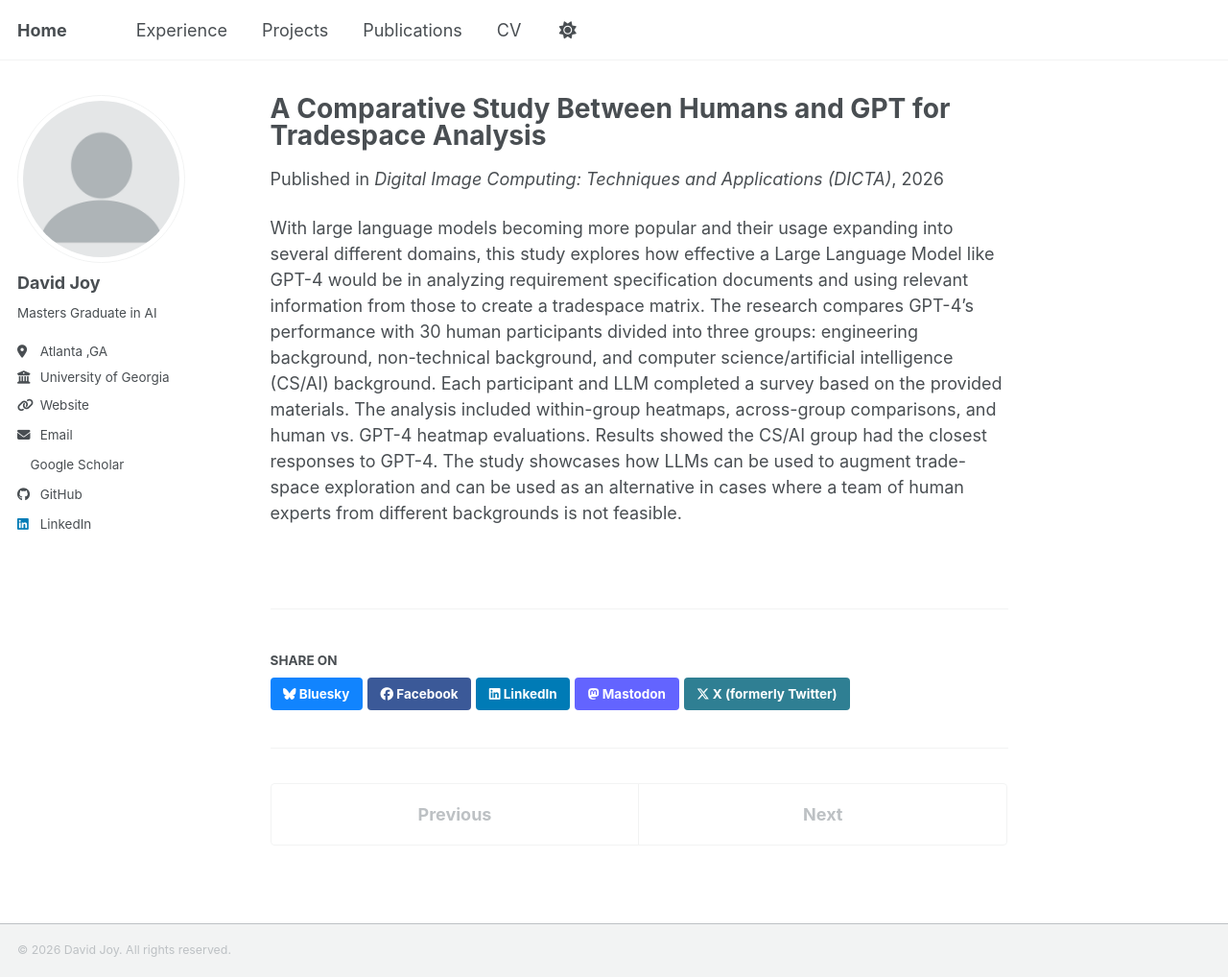
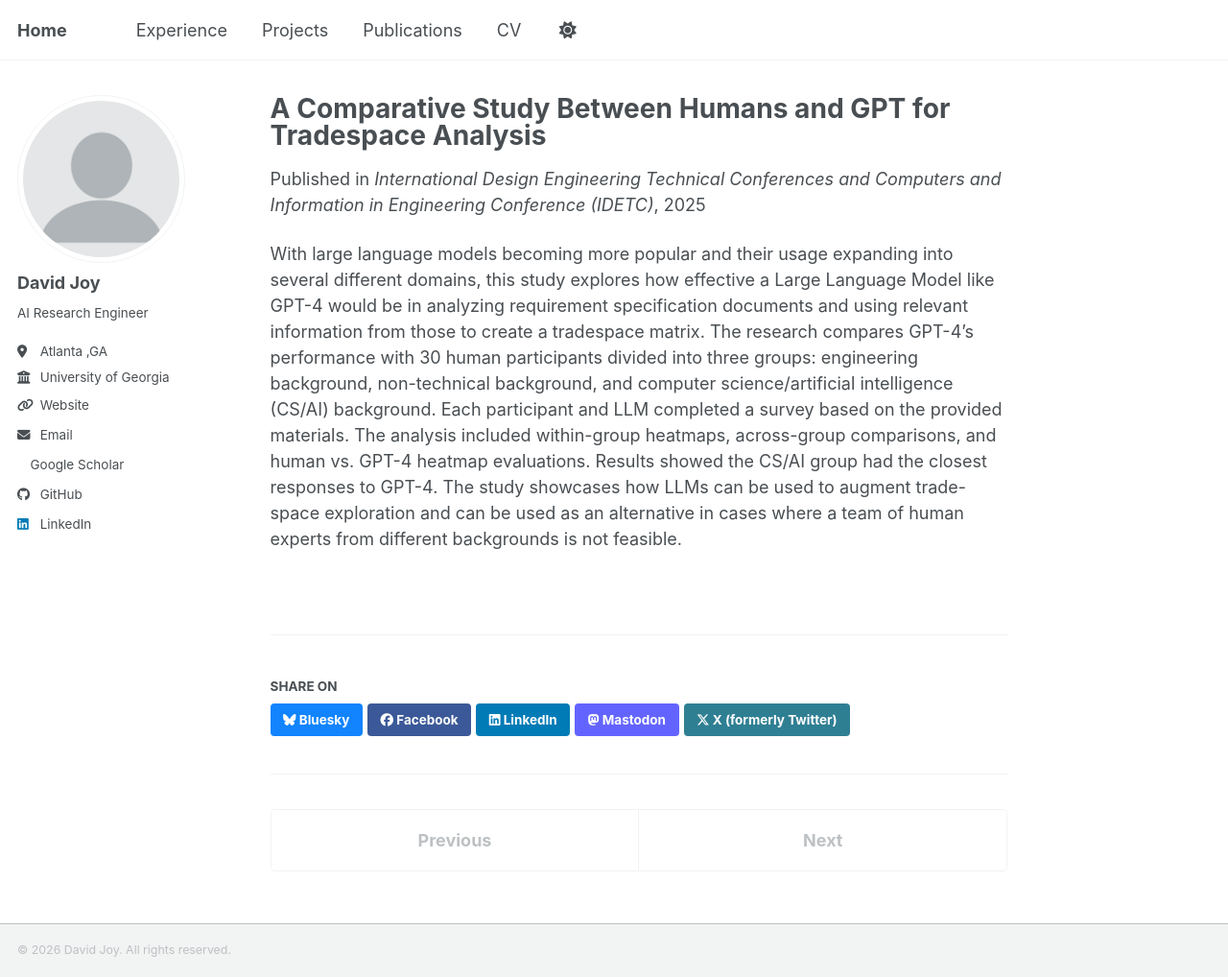
Before and after one commit to davidjoyme/davidjoyme.github.io, a Jekyll site: the page built from _publications/A Comparative Study Between Humans and GPT for Tradespace Analysis.md, in a window 1280 px wide and 1018 px high. Shown: the whole window at 96% size. Built offline with Jekyll 4.4.1, drawn with Linux system fonts in a browser that asks for light colours; a style sheet for code colours, icons or effects is not loaded.

Commit message:
fix publications page

```diff
--- a/_config.yml
+++ b/_config.yml
@@ -25,7 +25,7 @@ author:
   avatar           : "profile.png"
   name             : "David Joy"
   pronouns         : # example: "she/her"
-  bio              : "Masters Graduate in AI"
+  bio              : "AI Research Engineer"
   location         : "Atlanta ,GA"
   employer         : "University of Georgia"
   uri              : "https://davidjoyme.github.io"
--- a/_publications/A Comparative Study Between Humans and GPT for Tradespace Analysis.md
+++ b/_publications/A Comparative Study Between Humans and GPT for Tradespace Analysis.md
@@ -3,9 +3,9 @@ title: "A Comparative Study Between Humans and GPT for Tradespace Analysis"
 collection: publications
 category: conferences
 permalink: /publication/A Comparative Study Between Humans and GPT for Tradespace Analysis
-excerpt: 'Trade space analysis comparisons for GPT and Humans'
-date: 2026-08-26
-venue: 'Digital Image Computing: Techniques and Applications (DICTA)'
+excerpt: 'Trade space analysis comparisons for GPT and Humans.'
+date: 2025-08-26
+venue: 'International Design Engineering Technical Conferences and Computers and Information in Engineering Conference (IDETC)'
 # slidesurl: 'https://davidjoyme.github.io/files/slides1.pdf'
 paperurl: 'https://asmedigitalcollection.asme.org/IDETC-CIE/proceedings/IDETC-CIE2025/89213/V02BT02A027/1225823'
 # bibtexurl: 'https://davidjoyme.github.io/files/bibtex1.bib'
```
Also changed, not shown: _pages/about.md (+5 -1 lines), _pages/experience.md (+2 -2 lines), _publications/H3M.md (+1 -1 lines), _publications/Tradespace Analysis using GPT- A Comparative Study with Humans.md (+1 -1 lines).
